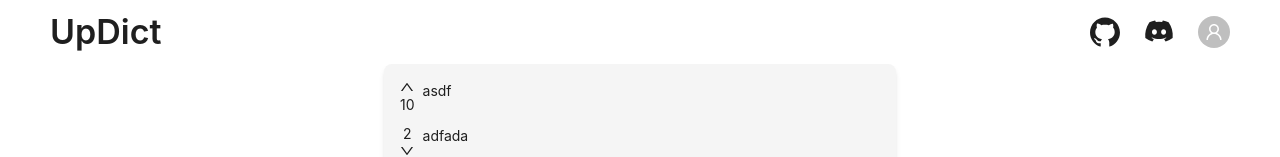
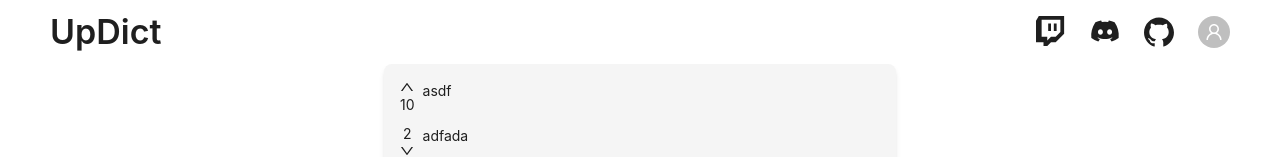
Before and after one commit to abiriadev/sinedict, a React (Vite) app: page / in a window 1280 px wide. Shown: the top 157 px of the page. Built offline with nearby package versions, Linux system fonts and the light colour scheme.

Commit message:
feat: add twitch icon

```diff
--- a/src/App.tsx
+++ b/src/App.tsx
@@ -14,6 +14,7 @@ import {
 	UserOutlined,
 } from '@ant-design/icons'
 import { FaDiscord } from 'react-icons/fa'
+import { ImTwitch } from 'react-icons/im'
 
 const data: Array<ArticleData> = [
 	{
@@ -106,8 +107,9 @@ function App() {
 							UpDict
 						</Typography.Title>
 						<Flex gap="large">
+							<ImTwitch className="text-3xl" />
+							<FaDiscord className="text-3xl" />
 							<GithubOutlined className="text-3xl" />
-							<FaDiscord className="text-3xl" />
 							<Avatar
 								className="text-3xl"
 								icon={<UserOutlined />}
```
